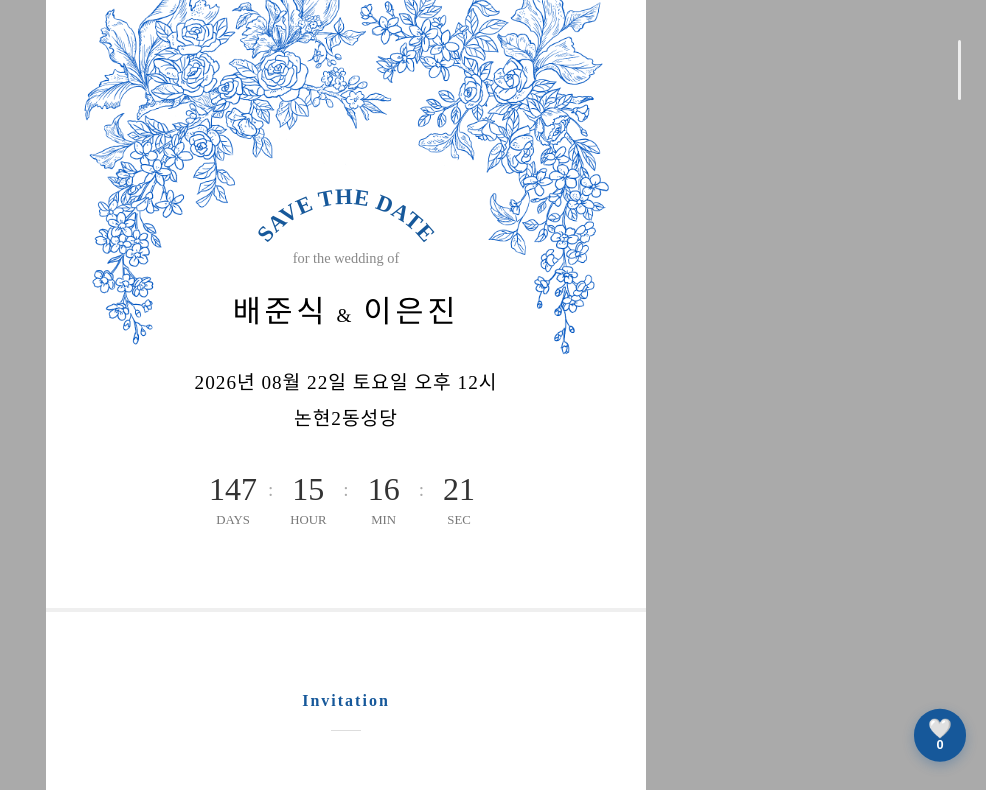
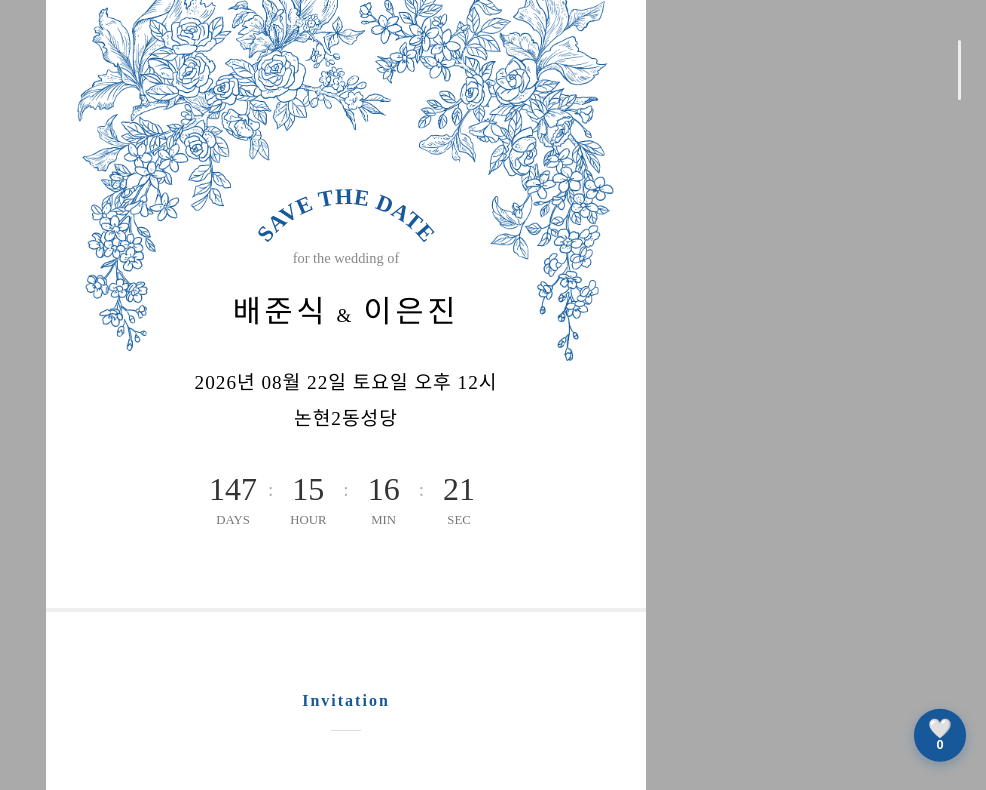
Before and after one commit to eunjinii/wedding-invitation, a React (Create React App) app: page / in a window 1280 px wide. Shown: the top 790 px of the page, without its empty margins (294-1280 px from the left). Built offline with nearby package versions, Linux system fonts and the light colour scheme; no server answers; the database is empty; a web font is replaced by a local one.

Commit message:
이미지 수정

```diff
--- a/src/components/Header.js
+++ b/src/components/Header.js
@@ -66,7 +66,6 @@ const archDecorImageStyle = {
     maxWidth: '550px',
     height: 'auto',
     zIndex: 1,
-    filter: 'invert(27%) sepia(51%) saturate(3500%) hue-rotate(191deg) brightness(80%) contrast(140%)',
     pointerEvents: 'none'
 };
 
--- a/src/components/Location.js
+++ b/src/components/Location.js
@@ -188,7 +188,7 @@ const mapImageContainerStyle = {
 const mapImageStyle = {
     width: '100%',
     height: 'auto',
-    display: 'block'
+    display: 'block',
 };
 
 const naviButtonGroupStyle = {
```
Also changed, not shown: public/images/arch-decor.png, public/images/arch-decor_.png (added).
